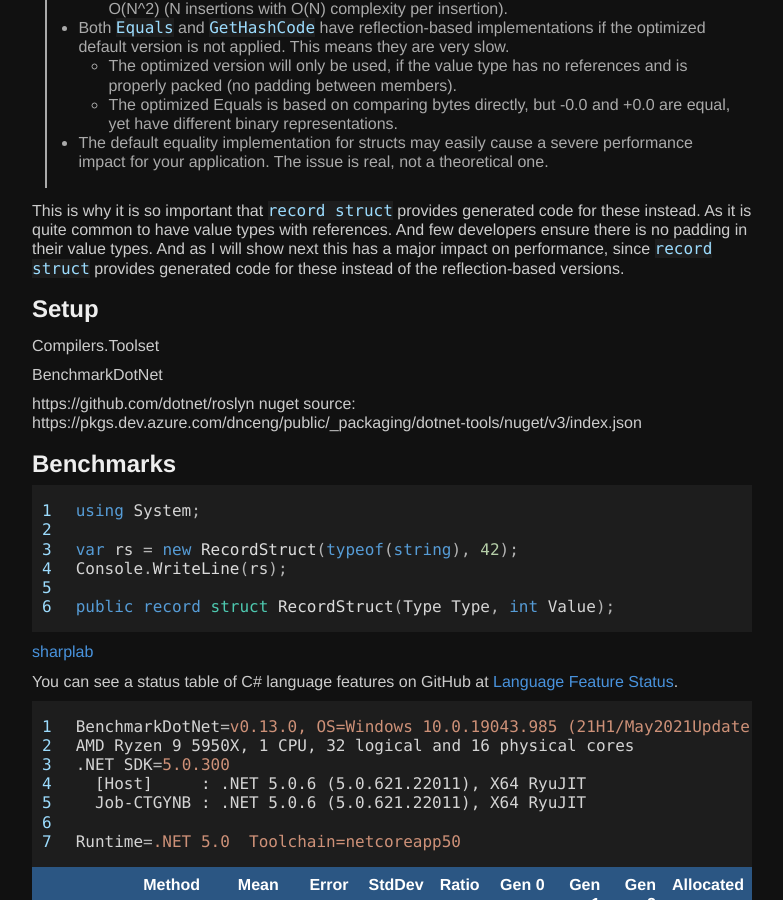
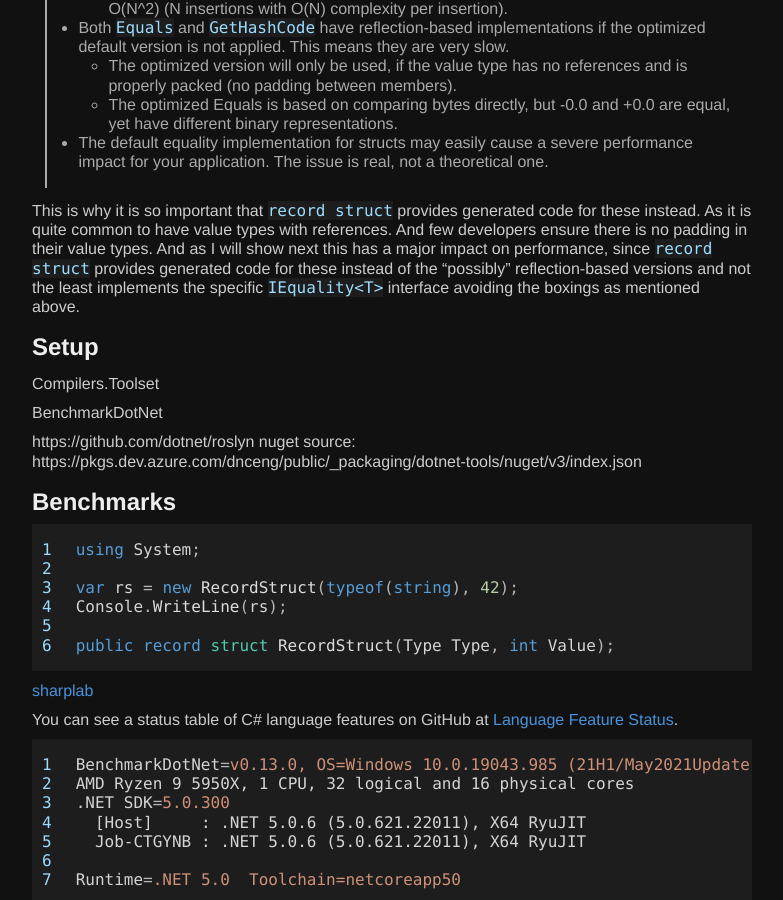
Before and after one commit to nietras/nietras.github.io, a Jekyll site: the page built from _posts/2021-06-01-csharp-10-record-struct.md, in a window 1280 px wide and 900 px high, scrolled down 5774 px. Shown: the whole window, without its empty margins (248-1031 px from the left). Built offline with Jekyll 4.4.1, drawn with Linux system fonts in a browser that asks for light colours.

Commit message:
add nuget.config

```diff
--- a/_posts/2021-06-01-csharp-10-record-struct.md
+++ b/_posts/2021-06-01-csharp-10-record-struct.md
@@ -309,7 +309,9 @@ generated code for these instead. As it is quite common
 to have value types with references. And few developers ensure there
 is no padding in their value types. And as I will show next this
 has a major impact on performance, since  `record struct` provides
-generated code for these instead of the reflection-based versions.
+generated code for these instead of the "possibly"
+reflection-based versions and not the least implements the specific
+`IEquality<T>` interface avoiding the boxings as mentioned above.
 
 ## Setup
 Compilers.Toolset
```
Also changed, not shown: 1 other file.
